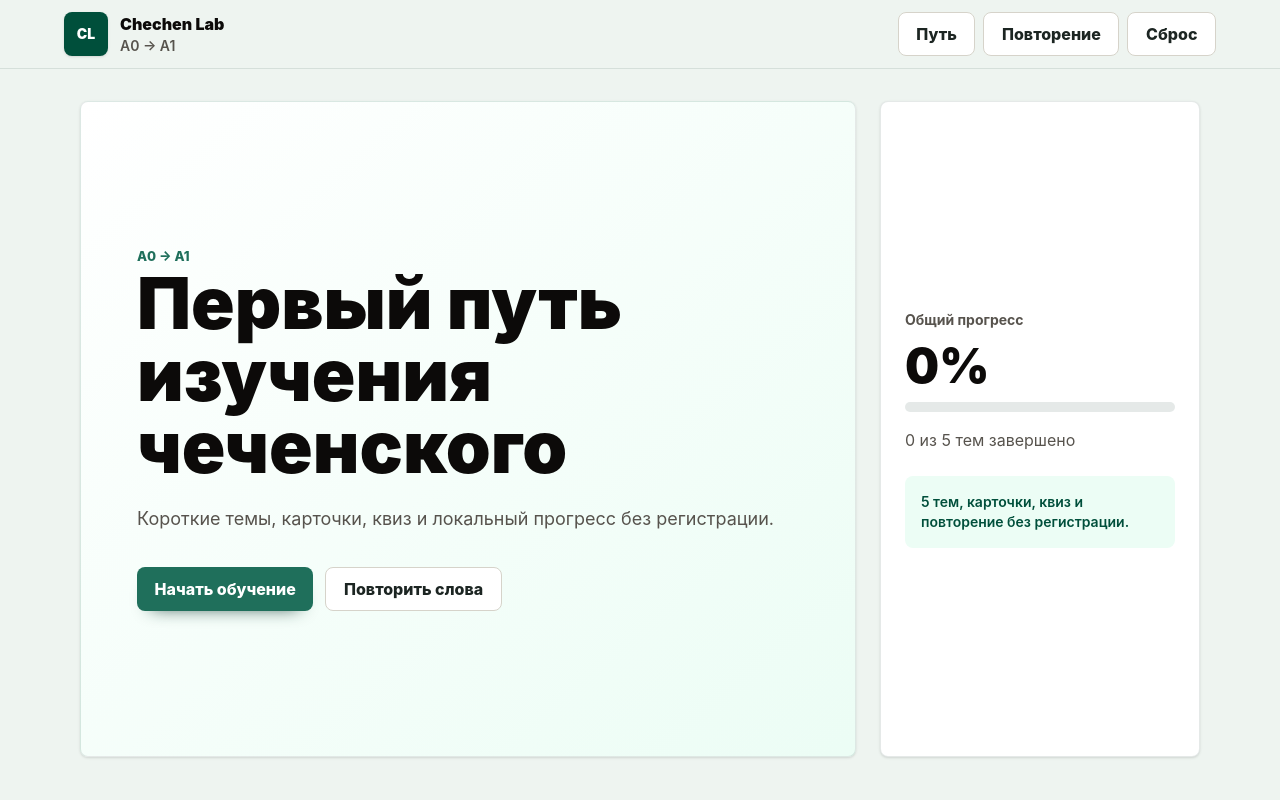
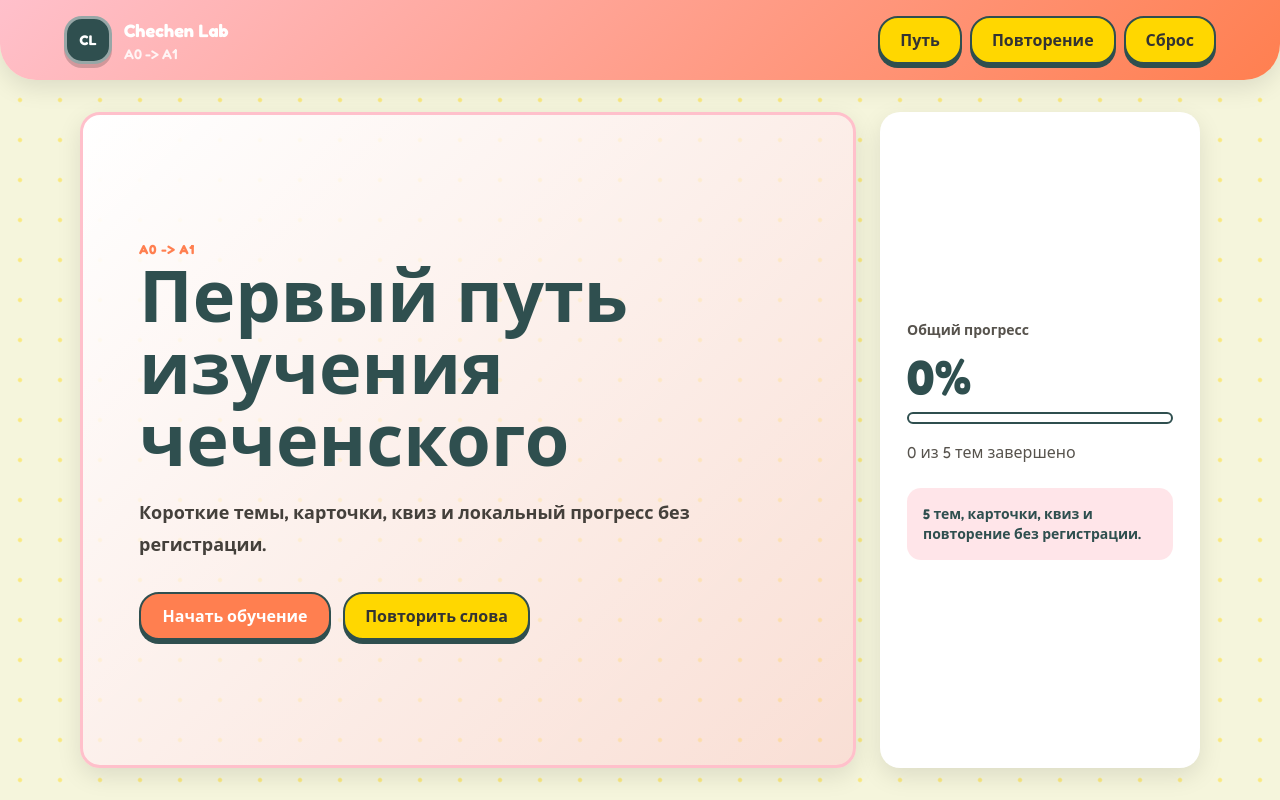
Before and after one commit to janna-web1111/chechen-lab, a Next.js app in the folder app-next/: page / in a window 1280 px wide. Built offline with nearby package versions, Linux system fonts and the light colour scheme.

Commit message:
Match kids app visual style

```diff
--- a/app-next/src/app/globals.css
+++ b/app-next/src/app/globals.css
@@ -1,8 +1,19 @@
+@import url("https://fonts.googleapis.com/css2?family=Fredoka:wght@400;600;700&display=swap");
 @import "tailwindcss";
 
 :root {
-  --background: #eef4f0;
-  --foreground: #16231f;
+  --background: #f5f5dc;
+  --foreground: #333333;
+  --color-pink: #ffc0cb;
+  --color-dark-green: #2f4f4f;
+  --color-light-gray: #d3d3d3;
+  --color-coral: #ff7f50;
+  --color-beige: #f5f5dc;
+  --color-yellow: #ffd700;
+  --shadow-soft: 0 8px 24px rgb(0 0 0 / 10%);
+  --shadow-hover: 0 14px 36px rgb(0 0 0 / 15%);
+  --radius-play: 20px;
+  --radius-play-sm: 14px;
 }
 
 @theme inline {
@@ -13,9 +24,12 @@
 }
 
 body {
-  background: var(--background);
+  background-color: var(--background);
+  background-image: radial-gradient(rgb(255 215 0 / 42%) 5%, transparent 10%);
+  background-position: 0 0, 20px 20px;
+  background-size: 40px 40px;
   color: var(--foreground);
-  font-family: Inter, ui-sans-serif, system-ui, -apple-system, BlinkMacSystemFont, "Segoe UI", sans-serif;
+  font-family: "Fredoka", ui-sans-serif, system-ui, -apple-system, BlinkMacSystemFont, "Segoe UI", sans-serif;
 }
 
 button {
@@ -28,46 +42,60 @@ button:disabled {
 }
 
 .eyebrow {
-  color: #1f6f5b;
+  color: var(--color-coral);
   font-size: 0.82rem;
-  font-weight: 850;
-  letter-spacing: 0;
+  font-weight: 700;
+  letter-spacing: 0.06em;
   text-transform: uppercase;
 }
 
 .primary-button {
-  min-height: 44px;
-  border-radius: 0.5rem;
-  background: #1f6f5b;
-  padding: 0 1.1rem;
+  min-height: 48px;
+  border: 2px solid var(--color-dark-green);
+  border-radius: var(--radius-play);
+  background: var(--color-coral);
+  padding: 0 1.35rem;
   color: white;
-  font-weight: 800;
-  box-shadow: 0 10px 18px -14px #123c33;
-  transition: background 160ms ease, border-color 160ms ease, transform 160ms ease;
+  font-weight: 700;
+  box-shadow: 0 4px 0 var(--color-dark-green);
+  transition: transform 180ms ease, box-shadow 180ms ease, background 180ms ease;
 }
 
 .primary-button:hover {
-  background: #174f42;
-  transform: translateY(-1px);
+  background: #ff6f3d;
+  box-shadow: 0 6px 0 var(--color-dark-green);
+  transform: translateY(-2px);
+}
+
+.primary-button:active {
+  box-shadow: 0 0 0 var(--color-dark-green);
+  transform: translateY(4px);
 }
 
 .secondary-button,
 .nav-button {
-  min-height: 44px;
-  border: 1px solid #d6d3ca;
-  border-radius: 0.5rem;
-  background: white;
-  padding: 0 1.1rem;
-  color: #1c2522;
-  font-weight: 800;
-  transition: background 160ms ease, border-color 160ms ease, transform 160ms ease;
+  min-height: 48px;
+  border: 2px solid var(--color-dark-green);
+  border-radius: var(--radius-play);
+  background: var(--color-yellow);
+  padding: 0 1.25rem;
+  color: var(--foreground);
+  font-weight: 700;
+  box-shadow: 0 4px 0 var(--color-dark-green);
+  transition: transform 180ms ease, box-shadow 180ms ease, background 180ms ease;
 }
 
 .secondary-button:hover,
 .nav-button:hover {
-  background: #f6faf7;
-  border-color: #1f6f5b;
-  transform: translateY(-1px);
+  background: #ffe45c;
+  box-shadow: 0 6px 0 var(--color-dark-green);
+  transform: translateY(-2px);
+}
+
+.secondary-button:active,
+.nav-button:active {
+  box-shadow: 0 0 0 var(--color-dark-green);
+  transform: translateY(4px);
 }
 
 .primary-button:focus-visible,
@@ -77,3 +105,111 @@ button:focus-visible {
   outline: 3px solid #2458a7;
   outline-offset: 2px;
 }
+
+.app-shell {
+  color: var(--foreground);
+}
+
+.site-header {
+  background: linear-gradient(135deg, var(--color-pink), var(--color-coral));
+  border-bottom-left-radius: 36px;
+  border-bottom-right-radius: 36px;
+  box-shadow: var(--shadow-soft);
+  color: white;
+}
+
+.brand-badge {
+  background: var(--color-dark-green);
+  border: 3px solid rgb(255 255 255 / 50%);
+  border-radius: 18px;
+  box-shadow: 0 4px 0 rgb(0 0 0 / 18%);
+  color: white;
+}
+
+.hero-panel,
+.progress-card,
+.panel-card,
+.study-shell,
+.quiz-shell,
+.result-card,
+.empty-card {
+  background: white;
+  border: 3px solid rgb(255 255 255 / 80%);
+  border-radius: var(--radius-play);
+  box-shadow: var(--shadow-soft);
+}
+
+.hero-panel {
+  background: linear-gradient(135deg, white, rgb(255 192 203 / 42%));
+  border-color: var(--color-pink);
+}
+
+.topic-card,
+.review-card {
+  background: white;
+  border: 3px solid transparent;
+  border-left: 6px solid var(--color-coral);
+  border-radius: var(--radius-play);
+  box-shadow: var(--shadow-soft);
+  transition: transform 180ms ease, box-shadow 180ms ease, border-color 180ms ease;
+}
+
+.topic-card:nth-child(2) {
+  border-left-color: var(--color-yellow);
+}
+
+.topic-card:nth-child(3) {
+  border-left-color: var(--color-dark-green);
+}
+
+.topic-card:nth-child(4) {
+  border-left-color: var(--color-pink);
+}
+
+.topic-card:nth-child(5) {
+  border-left-color: #8fbc8f;
+}
+
+.topic-card:hover {
+  border-color: var(--color-yellow);
+  box-shadow: var(--shadow-hover);
+  transform: translateY(-6px) scale(1.02);
+}
+
+.topic-card-current {
+  border-color: var(--color-yellow);
+  box-shadow: 0 10px 28px rgb(255 127 80 / 20%);
+}
+
+.theme-number {
+  background: var(--color-yellow);
+  border: 2px solid var(--color-dark-green);
+  border-radius: 14px;
+  box-shadow: 0 3px 0 var(--color-dark-green);
+  color: var(--color-dark-green);
+}
+
+.soft-pill {
+  background: rgb(255 192 203 / 42%);
+  border-radius: var(--radius-play-sm);
+  color: var(--color-dark-green);
+}
+
+.study-face {
+  background: linear-gradient(135deg, white, rgb(255 215 0 / 18%));
+  border: 4px solid var(--color-pink);
+  border-radius: var(--radius-play);
+  box-shadow: inset 0 0 0 1px rgb(255 255 255 / 70%);
+}
+
+.quiz-option {
+  border: 3px solid var(--color-light-gray);
+  border-radius: var(--radius-play-sm);
+  box-shadow: 0 3px 0 var(--color-light-gray);
+}
+
+.quiz-option:hover:not(:disabled) {
+  background: var(--color-pink);
+  border-color: var(--color-coral);
+  transform: translateY(-2px);
+}
--- a/app-next/src/components/LearningApp.tsx
+++ b/app-next/src/components/LearningApp.tsx
@@ -33,6 +33,8 @@ const initialState: AppState = {
 function createQuizSeed(themeId: string) {
   return `${themeId}-${Date.now()}-${Math.random()}`;
 }
+
+const themeIcons = ["🌱", "👋", "🏠", "🍞", "🔢"];
 
 export function LearningApp() {
   const [appState, setAppState] = useState<AppState>(initialState);
@@ -96,14 +98,14 @@ export function LearningApp() {
       : "Квиз еще не пройден.";
 
   return (
-    <div className="min-h-screen bg-background text-stone-950">
-      <header className="sticky top-0 z-10 border-b border-emerald-950/10 bg-background/90 px-4 py-3 backdrop-blur">
+    <div className="app-shell min-h-screen">
+      <header className="site-header sticky top-0 z-10 px-4 py-4">
         <div className="mx-auto flex max-w-6xl flex-wrap items-center justify-between gap-3">
           <button className="flex items-center gap-3 text-left" type="button" onClick={() => go("home")}>
-            <span className="grid size-11 place-items-center rounded-lg bg-emerald-900 text-sm font-black text-white shadow-sm">CL</span>
+            <span className="brand-badge grid size-12 place-items-center text-sm font-black">CL</span>
             <span>
-              <span className="block font-black">{uiStrings.appName}</span>
-              <span className="block text-sm font-semibold text-stone-600">{uiStrings.levelLabel}</span>
+              <span className="block text-lg font-black">{uiStrings.appName}</span>
+              <span className="block text-sm font-semibold text-white/85">{uiStrings.levelLabel}</span>
             </span>
           </button>
           <nav className="flex flex-wrap gap-2">
@@ -117,12 +119,12 @@ export function LearningApp() {
       <main className="mx-auto w-full max-w-6xl px-4 py-8">
         {appState.screen === "home" && (
           <section className="grid min-h-[calc(100vh-9rem)] gap-6 md:grid-cols-[1fr_320px]">
-            <div className="flex flex-col justify-center rounded-lg border border-emerald-950/10 bg-gradient-to-br from-white to-emerald-50 p-8 shadow-sm md:p-14">
+            <div className="hero-panel flex flex-col justify-center p-8 md:p-14">
               <p className="eyebrow">{uiStrings.levelLabel}</p>
-              <h1 className="max-w-3xl text-5xl font-black leading-none tracking-normal md:text-7xl">
+              <h1 className="max-w-3xl text-5xl font-black leading-none tracking-normal text-[#2f4f4f] md:text-7xl">
                 Первый путь изучения чеченского
               </h1>
-              <p className="mt-5 max-w-2xl text-lg leading-8 text-stone-600">
+              <p className="mt-5 max-w-2xl text-lg font-semibold leading-8 text-stone-700">
                 Короткие темы, карточки, квиз и локальный прогресс без регистрации.
               </p>
               <div className="mt-8 flex flex-wrap gap-3">
@@ -130,12 +132,12 @@ export function LearningApp() {
                 <button className="secondary-button" type="button" onClick={() => go("review")}>Повторить слова</button>
               </div>
             </div>
-            <aside className="flex flex-col justify-center rounded-lg border border-emerald-950/10 bg-white p-6 shadow-sm">
+            <aside className="progress-card flex flex-col justify-center p-6">
               <span className="text-sm font-bold text-stone-600">Общий прогресс</span>
-              <strong className="my-3 text-5xl font-black">{overallProgress}%</strong>
+              <strong className="my-3 text-5xl font-black text-[#2f4f4f]">{overallProgress}%</strong>
               <ProgressBar value={overallProgress} />
               <p className="mt-4 text-stone-600">{progress.completedThemes.length} из {themes.length} тем завершено</p>
-              <div className="mt-6 rounded-lg bg-emerald-50 p-4 text-sm font-semibold text-emerald-900">
+              <div className="soft-pill mt-6 p-4 text-sm font-semibold">
                 5 тем, карточки, квиз и повторение без регистрации.
               </div>
             </aside>
@@ -153,28 +155,29 @@ export function LearningApp() {
                 const isCompleted = progress.completedThemes.includes(theme.id);
                 const isCurrent = !isCompleted && studiedCount === 0 && theme.order === 1;
                 const status = isCompleted ? "Завершена" : studiedCount > 0 ? `В процессе: ${studiedCount}/${theme.cards.length}` : "Не начата";
+                const icon = themeIcons[theme.order - 1] ?? "⭐";
 
                 return (
                   <article
-                    className={`flex min-h-64 flex-col justify-between rounded-lg border bg-white p-5 shadow-sm transition ${
-                      isCurrent ? "border-emerald-700 ring-2 ring-emerald-100" : "border-emerald-950/10 hover:border-emerald-700/40"
+                    className={`topic-card flex min-h-64 flex-col justify-between p-5 ${
+                      isCurrent ? "topic-card-current" : ""
                     }`}
                     key={theme.id}
                   >
                     <div>
                       <div className="flex flex-wrap items-center gap-2">
-                        <span className="grid size-8 place-items-center rounded-lg bg-emerald-50 text-sm font-black text-emerald-900">{theme.order}</span>
+                        <span className="theme-number grid size-10 place-items-center text-lg font-black">{icon}</span>
                         {isCurrent && (
-                          <span className="rounded-full bg-emerald-50 px-2.5 py-1 text-xs font-black text-emerald-800">
+                          <span className="soft-pill px-2.5 py-1 text-xs font-black">
                             Начните здесь
                           </span>
                         )}
                       </div>
-                      <h2 className="mt-2 text-xl font-black">{theme.title}</h2>
+                      <h2 className="mt-3 text-xl font-black text-[#2f4f4f]">{theme.title}</h2>
                       <p className="mt-3 leading-6 text-stone-600">{theme.description}</p>
                     </div>
                     <div className="mt-4 grid gap-3">
-                      <div className="flex justify-between gap-2 rounded-lg bg-slate-50 p-3 text-sm font-semibold text-stone-600">
+                      <div className="soft-pill flex justify-between gap-2 p-3 text-sm font-semibold">
                         <span>{theme.cards.length} карточек</span>
                         <span>{status}</span>
                       </div>
@@ -253,10 +256,10 @@ export function LearningApp() {
         )}
 
         {appState.screen === "result" && (
-          <section className="mx-auto max-w-3xl rounded-lg border border-emerald-950/10 bg-white p-8 text-center shadow-sm">
+          <section className="result-card mx-auto max-w-3xl p-8 text-center">
             <p className="eyebrow">{activeTheme.title}</p>
-            <h1 className="text-7xl font-black text-emerald-900">{progress.quizResults[activeTheme.id]?.score ?? 0}%</h1>
-            <p className="mt-4 text-stone-600">
+            <h1 className="text-7xl font-black text-[#2f4f4f]">{progress.quizResults[activeTheme.id]?.score ?? 0}%</h1>
+            <p className="mt-4 font-semibold text-stone-600">
               {activeThemeCompleted
                 ? "Тема завершена. Можно идти дальше."
                 : (progress.quizResults[activeTheme.id]?.score ?? 0) >= uiStrings.passPercent
@@ -282,16 +285,16 @@ function SectionHead({ eyebrow, title, children }: { eyebrow: string; title: str
   return (
     <section className="mb-6">
       <p className="eyebrow">{eyebrow}</p>
-      <h1 className="text-4xl font-black tracking-normal md:text-5xl">{title}</h1>
-      <p className="mt-3 max-w-2xl leading-7 text-stone-600">{children}</p>
+      <h1 className="text-4xl font-black tracking-normal text-[#2f4f4f] md:text-5xl">{title}</h1>
+      <p className="mt-3 max-w-2xl font-semibold leading-7 text-stone-600">{children}</p>
     </section>
   );
 }
 
 function Panel({ title, children }: { title: string; children: React.ReactNode }) {
   return (
-    <section className="rounded-lg border border-emerald-950/10 bg-white p-6 shadow-sm">
-      <h2 className="text-xl font-black">{title}</h2>
+    <section className="panel-card p-6">
+      <h2 className="text-xl font-black text-[#2f4f4f]">{title}</h2>
       <div className="mt-4">{children}</div>
     </section>
   );
@@ -368,17 +371,17 @@ function CardsScreen({
   }, [card.id, markCardStudied]);
 
   return (
-    <section className="mx-auto max-w-3xl rounded-lg border border-emerald-950/10 bg-white p-6 shadow-sm md:p-9">
+    <section className="study-shell mx-auto max-w-3xl p-6 md:p-9">
       <div className="mb-6 flex justify-between gap-3 text-sm font-bold text-stone-600">
         <span>Карточка {cardIndex + 1} из {theme.cards.length}</span>
         <span>{theme.title}</span>
       </div>
-      <div className="grid min-h-80 place-items-center rounded-lg border border-emerald-950/10 bg-gradient-to-br from-emerald-50 to-white p-6 text-center">
+      <div className="study-face grid min-h-80 place-items-center p-6 text-center">
         <span className={`justify-self-end rounded-full border px-3 py-1 text-sm font-black ${badge.className}`}>
           {badge.text}
         </span>
-        <strong className="text-6xl font-black leading-none text-emerald-950 md:text-7xl">{card.ce}</strong>
-        <p className="mt-4 text-2xl font-black">{card.ru}</p>
+        <strong className="text-6xl font-black leading-none text-[#2f4f4f] md:text-7xl">{card.ce}</strong>
+        <p className="mt-4 text-2xl font-black text-[#ff7f50]">{card.ru}</p>
         <small className="text-stone-600">
           {card.ce === "TBD" ? "Чеченское слово будет добавлено после проверки." : card.readingHint}
         </small>
@@ -453,21 +456,21 @@ function QuizScreen({
   }, [answered, nextQuestion]);
 
   return (
-    <section className="mx-auto max-w-3xl rounded-lg border border-emerald-950/10 bg-white p-6 shadow-sm md:p-9">
+    <section className="quiz-shell mx-auto max-w-3xl p-6 text-center md:p-9">
       <div className="mb-6 flex justify-between gap-3 text-sm font-bold text-stone-600">
         <span>Вопрос {state.quizIndex + 1} из {quiz.length}</span>
         <span>{theme.title}</span>
       </div>
-      <h1 className="text-3xl font-black">{question.prompt}</h1>
+      <h1 className="text-3xl font-black text-[#2f4f4f]">{question.prompt}</h1>
       <div className="mt-6 grid gap-3 sm:grid-cols-2">
         {question.options.map((option) => {
           const isSelected = state.selectedAnswer === option.cardId;
           const isCorrect = answered && option.cardId === question.correctCardId;
-          const stateClass = isCorrect ? "border-emerald-700 bg-emerald-50" : isSelected ? "border-red-700 bg-red-50" : "";
+          const stateClass = isCorrect ? "border-[#2f4f4f] bg-[#2f4f4f] text-white shadow-none" : isSelected ? "border-red-700 bg-red-50 shadow-none" : "bg-[#f5f5dc]";
 
           return (
             <button
-              className={`min-h-16 rounded-lg border border-emerald-950/10 bg-white px-4 text-left font-bold transition hover:border-emerald-700/50 ${stateClass}`}
+              className={`quiz-option min-h-16 px-4 text-left text-lg font-bold transition ${stateClass}`}
               disabled={answered}
               key={option.id}
               type="button"
@@ -478,7 +481,7 @@ function QuizScreen({
           );
         })}
       </div>
-      {answered && <p className="mt-5 rounded-lg bg-emerald-50 p-4 font-semibold text-emerald-950">{question.explanation}</p>}
+      {answered && <p className="soft-pill mt-5 p-4 text-lg font-bold">{question.explanation}</p>}
       <div className="mt-6 flex flex-col gap-3 sm:flex-row sm:justify-between">
         <button className="secondary-button" type="button" onClick={() => go("theme", { themeId: theme.id })}>В тему</button>
         <button className="primary-button" type="button" disabled={!answered} onClick={nextQuestion}>
@@ -498,8 +501,8 @@ function ReviewScreen({ progress, go }: { progress: UserProgress; go: (screen: S
 
   if (!studiedCards.length) {
     return (
-      <section className="mx-auto max-w-2xl rounded-lg border border-emerald-950/10 bg-white p-8 text-center shadow-sm">
-        <h1 className="text-4xl font-black">Пока нечего повторять</h1>
+      <section className="empty-card mx-auto max-w-2xl p-8 text-center">
+        <h1 className="text-4xl font-black text-[#2f4f4f]">Пока нечего повторять</h1>
         <p className="mt-4 text-stone-600">Пройдите карточки первой темы, и они появятся здесь.</p>
         <button className="primary-button mt-6" type="button" onClick={() => go("path")}>К пути</button>
       </section>
@@ -528,13 +531,13 @@ function ReviewCard({
   const badge = verificationBadge(card.verificationStatus);
 
   return (
-    <article className="min-h-40 rounded-lg border border-emerald-950/10 bg-white p-5 shadow-sm">
+    <article className="review-card min-h-40 p-5">
       <span className="text-sm font-bold text-stone-600">{card.themeTitle}</span>
       <span className={`mt-3 inline-flex rounded-full border px-2.5 py-1 text-xs font-black ${badge.className}`}>
         {badge.text}
       </span>
-      <strong className="mt-4 block text-4xl font-black">{card.ce}</strong>
-      <p className="mt-2 font-bold">{card.ru}</p>
+      <strong className="mt-4 block text-4xl font-black text-[#2f4f4f]">{card.ce}</strong>
+      <p className="mt-2 font-bold text-[#ff7f50]">{card.ru}</p>
       <small className="text-stone-600">
         {card.ce === "TBD" ? "Чеченское слово будет добавлено после проверки." : card.readingHint}
       </small>
--- a/app-next/src/components/ProgressBar.tsx
+++ b/app-next/src/components/ProgressBar.tsx
@@ -6,8 +6,8 @@ export function ProgressBar({ value }: ProgressBarProps) {
   const normalized = Math.max(0, Math.min(100, value));
 
   return (
-    <div className="h-2.5 overflow-hidden rounded-full bg-emerald-950/10">
-      <div className="h-full rounded-full bg-emerald-700 shadow-sm" style={{ width: `${normalized}%` }} />
+    <div className="h-3 overflow-hidden rounded-full border-2 border-[#2f4f4f] bg-white">
+      <div className="h-full rounded-full bg-[#ffd700]" style={{ width: `${normalized}%` }} />
     </div>
   );
 }
```
Also changed, not shown: 1 other file (tests, documents, lock files or other folders).
